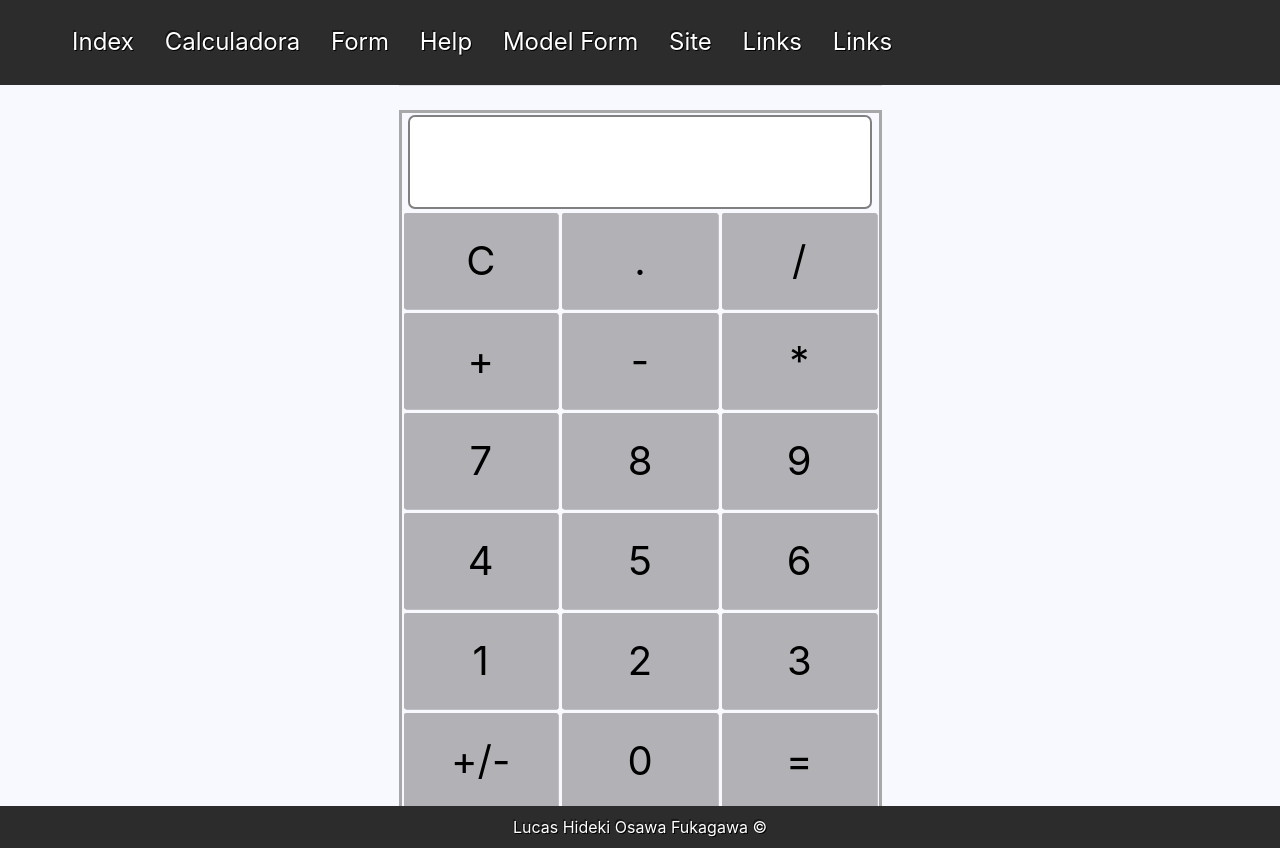
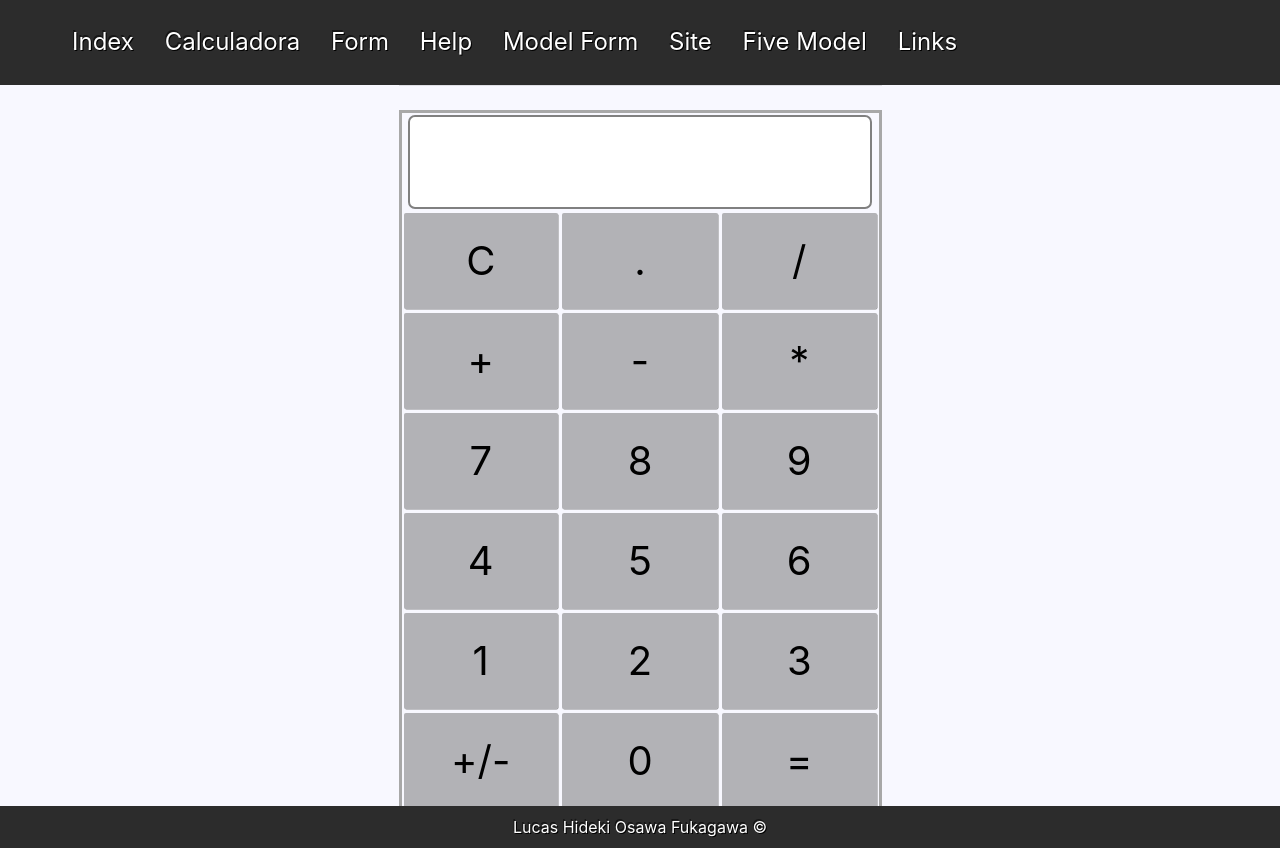
Before and after one commit to lucasx99/first_project, a Django app: page /first_app/calculadora in a window 1280 px wide. Run offline with Django 3.2, Linux system fonts and the light colour scheme; some libraries are stand-ins or nearby versions.

Commit message:
New commit

```diff
--- a/first_app/templates/base.html
+++ b/first_app/templates/base.html
@@ -20,7 +20,7 @@
         <a href="{% url 'first_app:help' %}">Help</a>
         <a href="{% url 'first_app:topicoform' %}">Model Form</a>
         <a href="{% url 'first_app:site' %}">Site</a>
-        <a href="{% url 'first_app:fivetopicoform' %}">Links</a>
+        <a href="{% url 'first_app:fivetopicoform' %}">Five Model</a>
         <a href="{% url 'first_app:links' %}">Links</a>
     </nav>
 </div>
```
